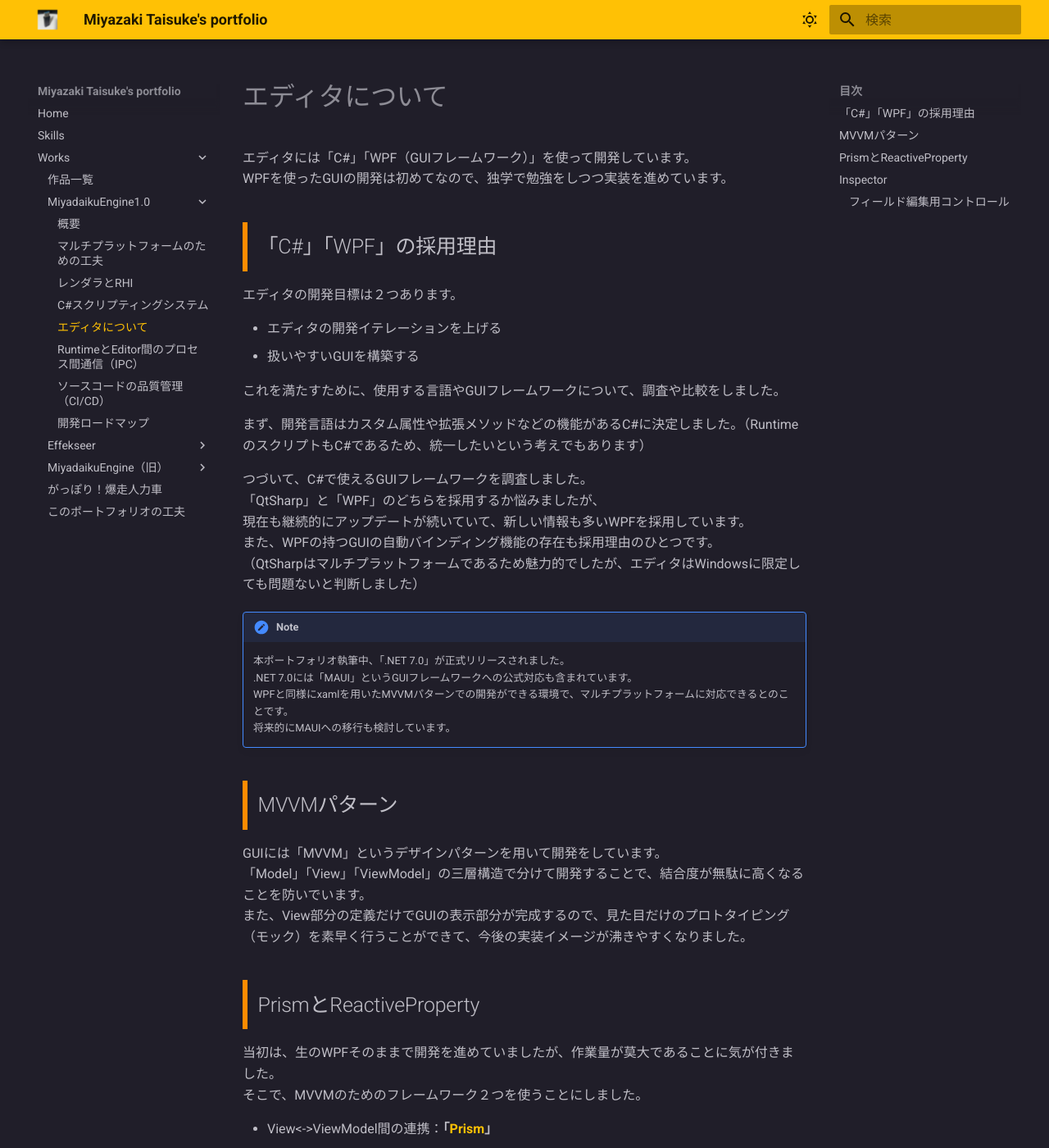
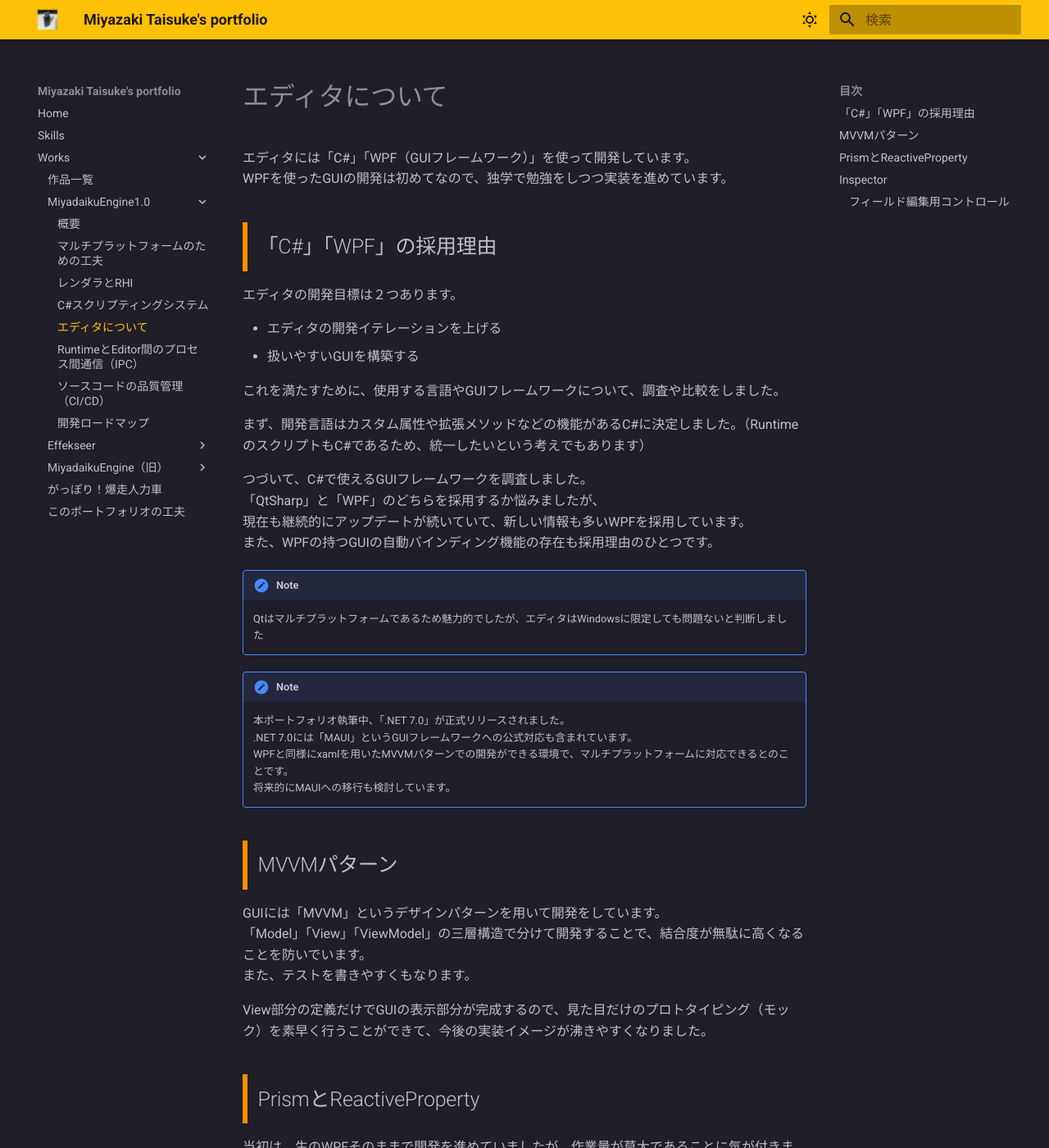
Before and after one commit to mewmew-tea/Portfolio, an MkDocs documentation site: the page built from docs/works/MiyadaikuEngine1.0/editor.md, in a window 1280 px wide and 1400 px high. Shown: the whole window at 82% size. Built offline with MkDocs 1.6.1 and Material for MkDocs 9.7.7, drawn with Linux system fonts in a browser that asks for light colours.

Commit message:
Update about mvvm

```diff
--- a/docs/works/MiyadaikuEngine1.0/editor.md
+++ b/docs/works/MiyadaikuEngine1.0/editor.md
@@ -19,7 +19,9 @@ WPFを使ったGUIの開発は初めてなので、独学で勉強をしつつ
 「QtSharp」と「WPF」のどちらを採用するか悩みましたが、
 現在も継続的にアップデートが続いていて、新しい情報も多いWPFを採用しています。
 また、WPFの持つGUIの自動バインディング機能の存在も採用理由のひとつです。
-（QtSharpはマルチプラットフォームであるため魅力的でしたが、エディタはWindowsに限定しても問題ないと判断しました）
+
+!!! note
+    Qtはマルチプラットフォームであるため魅力的でしたが、エディタはWindowsに限定しても問題ないと判断しました
 
 !!! note
     本ポートフォリオ執筆中、「.NET 7.0」が正式リリースされました。
@@ -27,13 +29,13 @@ WPFを使ったGUIの開発は初めてなので、独学で勉強をしつつ
     WPFと同様にxamlを用いたMVVMパターンでの開発ができる環境で、マルチプラットフォームに対応できるとのことです。
     将来的にMAUIへの移行も検討しています。
 
-
-
 ## MVVMパターン
 
 GUIには「MVVM」というデザインパターンを用いて開発をしています。
 「Model」「View」「ViewModel」の三層構造で分けて開発することで、結合度が無駄に高くなることを防いでいます。
-また、View部分の定義だけでGUIの表示部分が完成するので、見た目だけのプロトタイピング（モック）を素早く行うことができて、今後の実装イメージが沸きやすくなりました。
+また、テストを書きやすくもなります。
+
+View部分の定義だけでGUIの表示部分が完成するので、見た目だけのプロトタイピング（モック）を素早く行うことができて、今後の実装イメージが沸きやすくなりました。
 
 ## PrismとReactiveProperty
 
```
